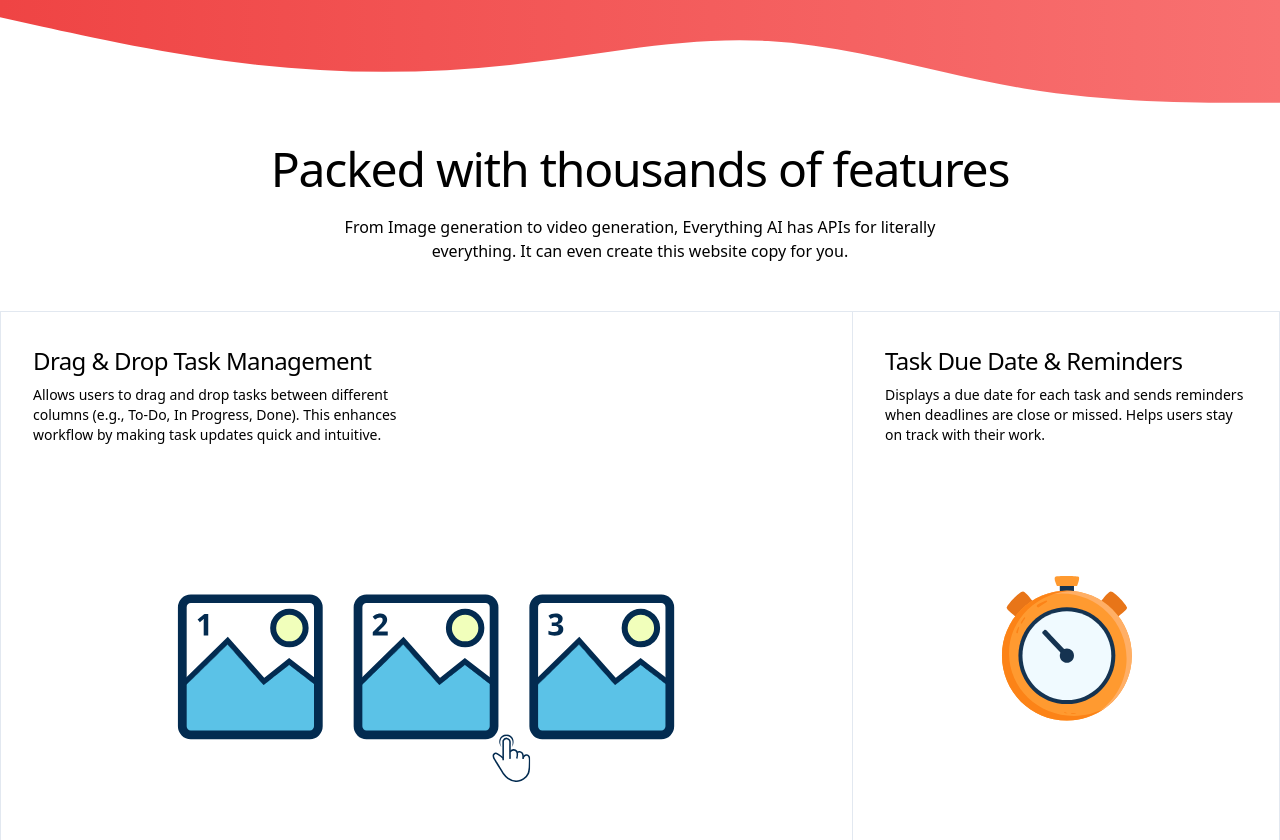
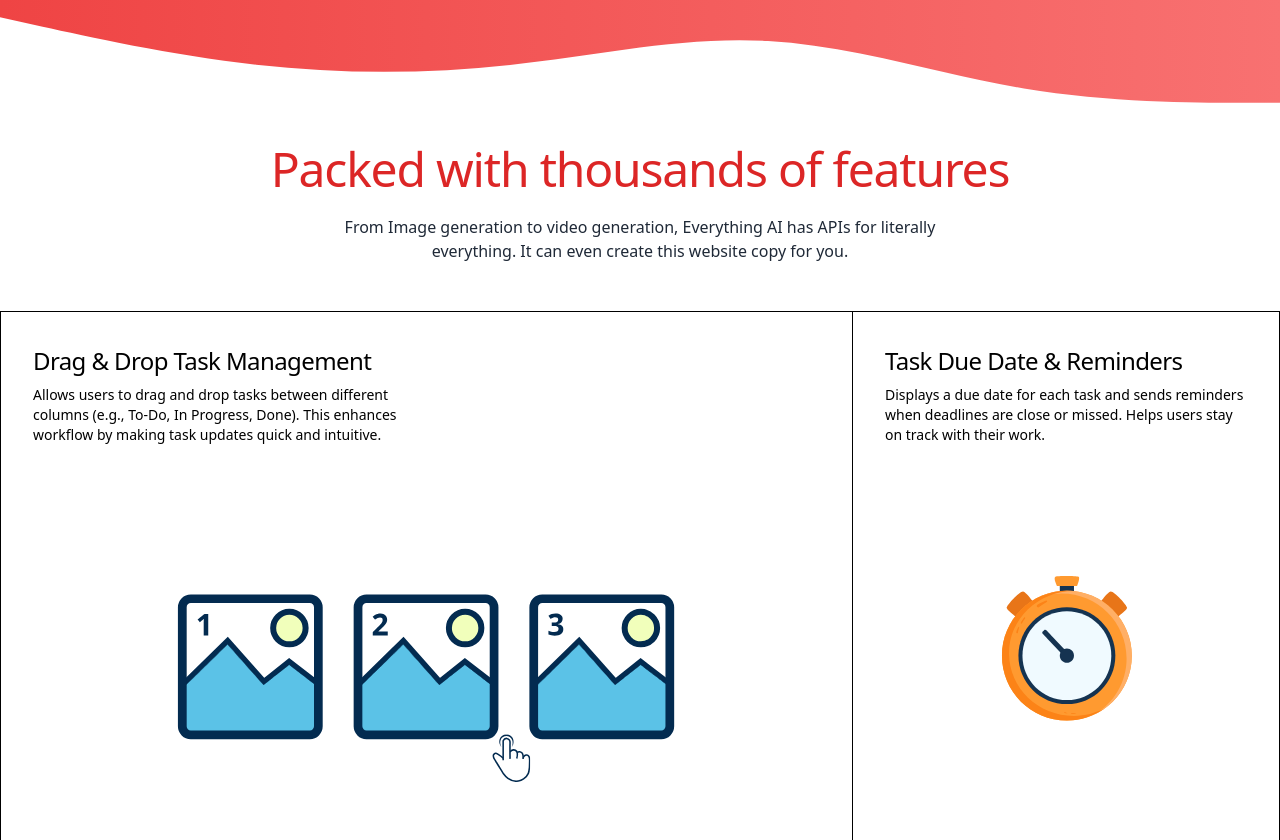
Before and after one commit to Purabsingla/taskmanagement, a React (Create React App) app: page / in a window 1280 px wide. Shown: the part 1960-2800 px from the top of the page. Built offline with nearby package versions, Linux system fonts and the light colour scheme.

Commit message:
some editing

```diff
--- a/src/components/HeaderMain.tsx
+++ b/src/components/HeaderMain.tsx
@@ -15,7 +15,7 @@ const Header: React.FC = () => {
             nobis natus explicabo!
           </p>
           <button
-            className="font-sans flex justify-center gap-2 items-center shadow-xl text-lg text-gray-50 bg-[#0A0D2D] backdrop-blur-md lg:font-semibold isolation-auto before:absolute before:w-full before:transition-all before:duration-700 before:hover:w-full before:-left-full before:hover:left-0 before:rounded-full before:bg-emerald-500 hover:text-gray-50 before:-z-10 before:aspect-square before:hover:scale-150 before:hover:duration-700 relative z-10 px-4 py-2 overflow-hidden border-2 rounded-full group"
+            className="font-sans flex justify-center gap-2 items-center shadow-xl text-lg text-gray-50 bg-[#0A0D2D] backdrop-blur-md lg:font-semibold isolation-auto before:absolute before:w-full before:transition-all before:duration-700 before:hover:w-full before:-left-full before:hover:left-0 before:rounded-full before:bg-red-500 hover:text-gray-50 before:-z-10 before:aspect-square before:hover:scale-150 before:hover:duration-700 relative z-10 px-4 py-2 overflow-hidden border-2 rounded-full group"
             type="submit"
           >
             Get Started
--- a/src/components/sections/Features.tsx
+++ b/src/components/sections/Features.tsx
@@ -23,47 +23,46 @@ export function FeaturesSectionDemo() {
       description:
         "Allows users to drag and drop tasks between different columns (e.g., To-Do, In Progress, Done). This enhances workflow by making task updates quick and intuitive.",
       skeleton: <SkeletonOne />,
-      className:
-        "col-span-1 lg:col-span-4 border-b lg:border-r dark:border-neutral-800",
+      className: "col-span-1 lg:col-span-4 border-b lg:border-r border-black",
     },
     {
       title: "Task Due Date & Reminders",
       description:
         "Displays a due date for each task and sends reminders when deadlines are close or missed. Helps users stay on track with their work.",
       skeleton: <SkeletonTwo />,
-      className: "border-b col-span-1 lg:col-span-2 dark:border-neutral-800",
+      className: "border-b col-span-1 lg:col-span-2 border-black",
     },
     {
       title: "Collaboration & User Roles",
       description:
         "Enables team collaboration, where users can assign tasks, track changes, and comment on tasks in real-time. Helps teams work together seamlessly.",
       skeleton: <SkeletonThree />,
-      className:
-        "col-span-1 lg:col-span-3 lg:border-r  dark:border-neutral-800",
+      className: "col-span-1 lg:col-span-3 lg:border-r  border-black",
     },
     {
       title: "Dark Mode & Custom Themes ",
       description:
         "Allows users to switch between light and dark mode for a personalized experience. Helps with eye comfort and custom branding.",
       skeleton: <SkeletonFour />,
-      className: "col-span-1 lg:col-span-3 border-b lg:border-none",
+      className:
+        "col-span-1 lg:col-span-3 border-b lg:border-none border-black",
     },
   ];
   return (
     <div className="relative z-20 py-10 lg:py-40 max-w-7xl mx-auto mt-[6.2rem]">
       <div className="px-8">
-        <h4 className="text-3xl lg:text-5xl lg:leading-tight max-w-5xl mx-auto text-center tracking-tight font-medium text-black dark:text-amber-600">
+        <h4 className="text-3xl lg:text-5xl lg:leading-tight max-w-5xl mx-auto text-center tracking-tight font-medium text-red-600 ">
           Packed with thousands of features
         </h4>
 
-        <p className="text-sm lg:text-base  max-w-2xl  my-4 mx-auto text-black text-center font-normal ">
+        <p className="text-sm lg:text-base  max-w-2xl  my-4 mx-auto text-gray-800 text-center font-normal ">
           From Image generation to video generation, Everything AI has APIs for
           literally everything. It can even create this website copy for you.
         </p>
       </div>
 
       <div className="relative ">
-        <div className="grid grid-cols-1 lg:grid-cols-6 mt-12 xl:border rounded-md dark:border-neutral-800">
+        <div className="grid grid-cols-1 lg:grid-cols-6 mt-12 xl:border rounded-md border-black">
           {features.map((feature) => (
             <FeatureCard key={feature.title} className={feature.className}>
               <FeatureTitle>{feature.title}</FeatureTitle>
--- a/src/components/sections/NavBar.tsx
+++ b/src/components/sections/NavBar.tsx
@@ -6,7 +6,7 @@ const NavBar: React.FC = () => {
       <div className="mx-auto max-w-screen-xl px-4 sm:px-6 lg:px-8">
         <div className="flex h-16 items-center justify-between">
           <div className="md:flex md:items-center md:gap-12">
-            <a className="block text-teal-600" href="#some">
+            <a className="block text-teal-600" href="#homeishere">
               <span className="sr-only">Home</span>
               <svg
                 className="h-8"
@@ -91,7 +91,9 @@ const NavBar: React.FC = () => {
           <div className="flex items-center gap-4">
             <div className="sm:flex sm:gap-4">
               <a
-                className="rounded-md bg-teal-600 px-5 py-2.5 text-sm font-medium text-white shadow-sm"
+                className="rounded-md bg-red-500 px-5 py-2.5 text-sm font-medium text-white shadow-sm
+               transition-all duration-300 ease-in-out transform
+               hover:bg-red-400 hover:scale-105 hover:shadow-md active:scale-95"
                 href="#some"
               >
                 Login
@@ -99,7 +101,9 @@ const NavBar: React.FC = () => {
 
               <div className="hidden sm:flex">
                 <a
-                  className="rounded-md bg-gray-100 px-5 py-2.5 text-sm font-medium text-teal-600"
+                  className="rounded-md bg-transparent border border-red-500 px-5 py-2.5 text-sm font-medium text-red-500
+                 transition-all duration-300 ease-in-out transform
+                 hover:bg-red-500 hover:text-white hover:shadow-md active:scale-9"
                   href="#some"
                 >
                   Register
--- a/src/components/ui/accordion.tsx
+++ b/src/components/ui/accordion.tsx
@@ -26,13 +26,13 @@ const AccordionTrigger = React.forwardRef<
     <AccordionPrimitive.Trigger
       ref={ref}
       className={cn(
-        "flex flex-1 items-center justify-between py-4 text-sm font-medium transition-all hover:underline text-left [&[data-state=open]>svg]:rotate-180",
+        "flex flex-1 items-center justify-between py-4 text-sm font-medium transition-all hover:underline text-left text-black [&[data-state=open]>svg]:rotate-180",
         className
       )}
       {...props}
     >
       {children}
-      <ChevronDown className="h-4 w-4 shrink-0 text-muted-foreground transition-transform duration-200" />
+      <ChevronDown className="h-4 w-4 shrink-0 text-muted-foreground transition-transform duration-200 stroke-black" />
     </AccordionPrimitive.Trigger>
   </AccordionPrimitive.Header>
 ));
```
